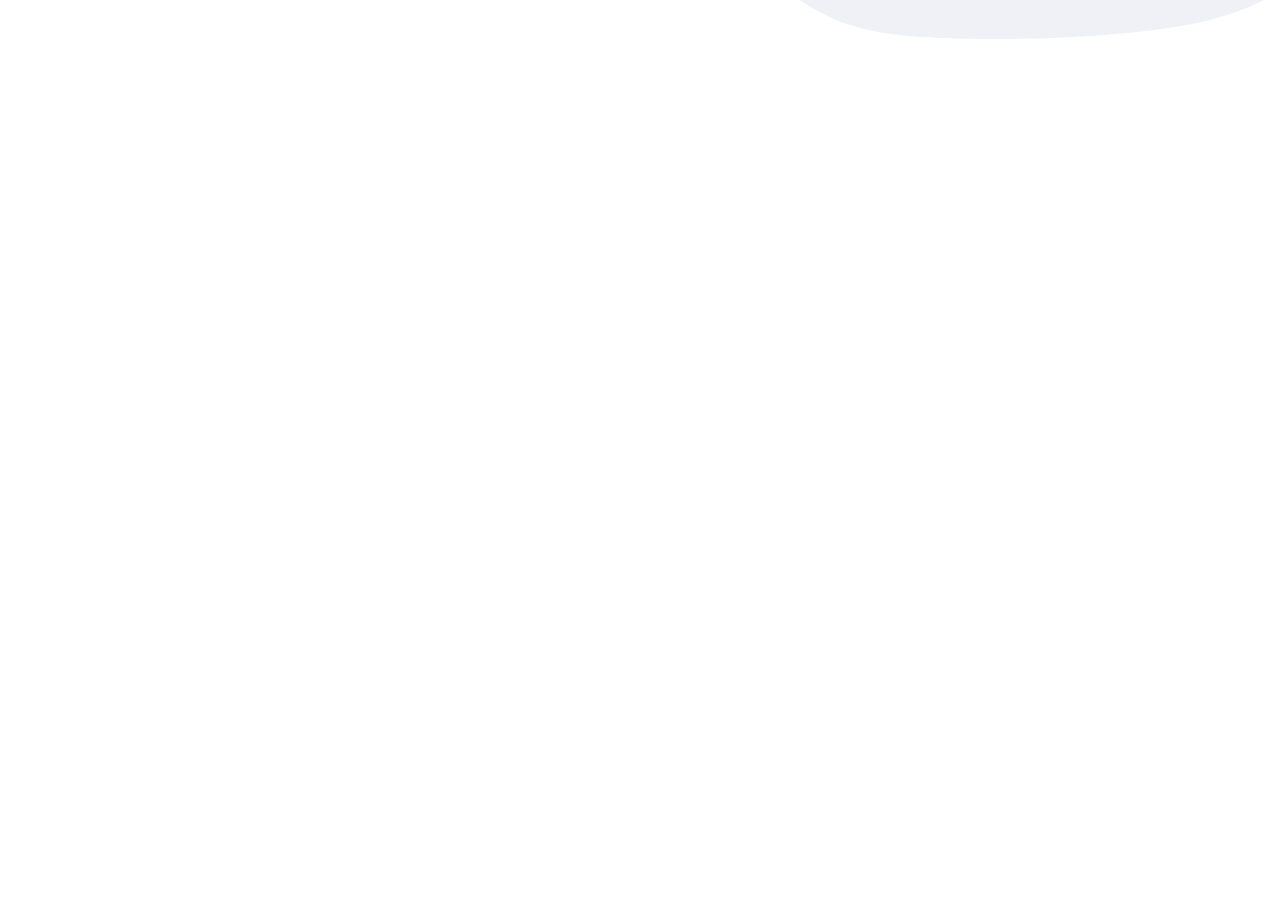
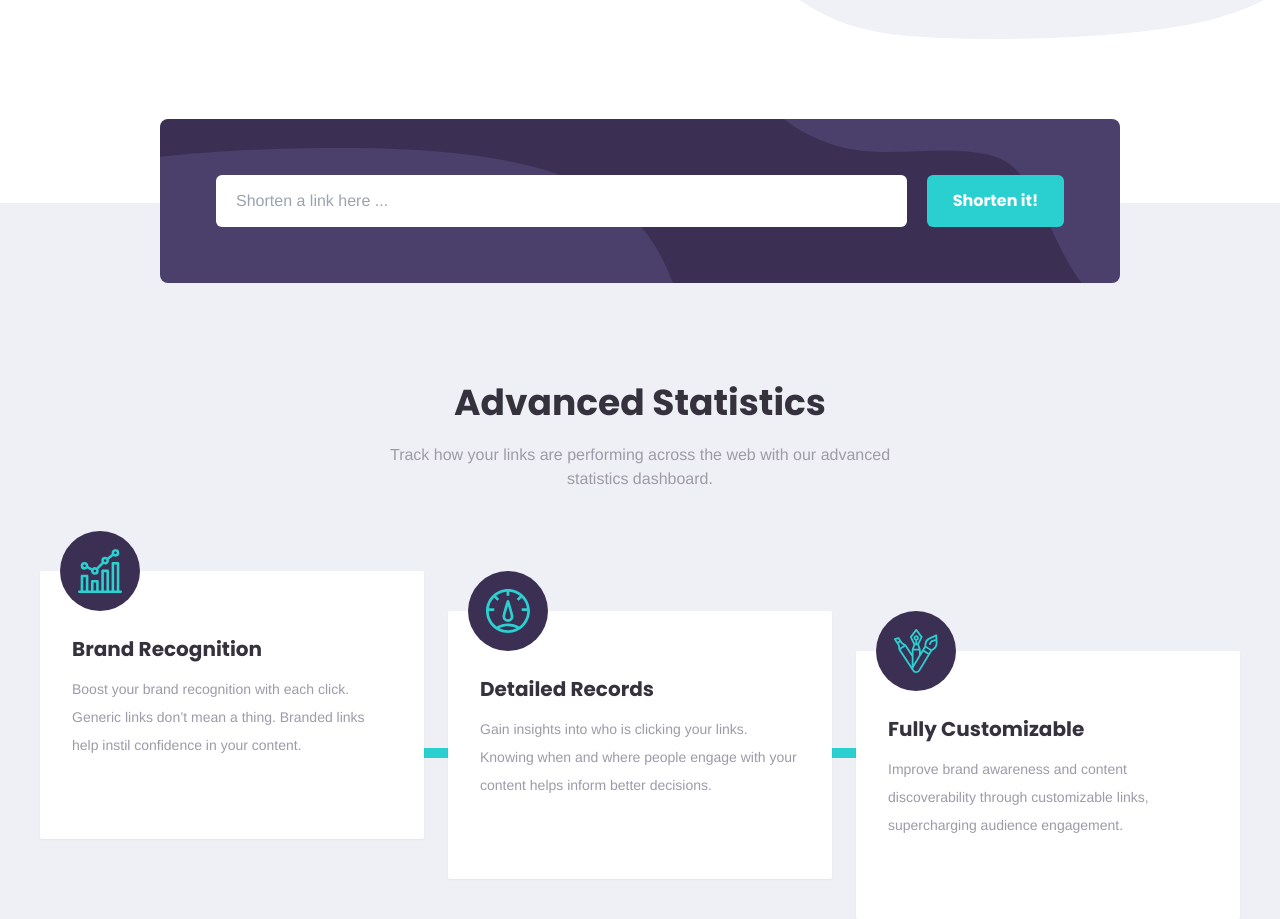
Before and after one commit to mmasoudih/link-shorter-challenge, a Vue app: page / in a window 1280 px wide. Shown: the part 532-1451 px from the top of the page. Before the commit the page ends 800 px from the top, so only its background shows below. Built offline with nearby package versions, Linux system fonts and the light colour scheme; a web font is replaced by a local one.

Commit message:
completed Advanced Statistics section

```diff
--- a/src/App.vue
+++ b/src/App.vue
@@ -1,22 +1,102 @@
 <template>
   <div class="h-screen">
     <Header />
+    <div class="container mx-auto">
+      <ShorterBox class="relative z-40 top-20" />
+    </div>
+    <div class="z-0 pt-40 text-center bg-neutral-light-gray">
+      <div class="w-5/12 mx-auto">
+        <h1 class="py-5 text-4xl font-bold text-neutral-dark-blue">
+          Advanced Statistics
+        </h1>
+        <p class="text-neutral-gray-violet">
+          Track how your links are performing across the web with our
+          advanced statistics dashboard.
+        </p>
+      </div>
+      <div class="container mx-auto">
+        <div class="relative grid grid-flow-row grid-cols-3 gap-6 px-10 py-20 line-background">
+          <StatisticsBox>
+            <template #icon>
+              <img
+                src="./assets/images/icon-brand-recognition.svg"
+                class="w-11 h-11"
+              >
+            </template>
+            <template #title>
+              Brand Recognition
+            </template>
+            <template #content>
+              Boost your brand recognition with each click. Generic links don’t
+              mean a thing. Branded links help instil confidence in your content.
+            </template>
+          </StatisticsBox>
+
+          <StatisticsBox class="mt-10">
+            <template #icon>
+              <img
+                src="./assets/images/icon-detailed-records.svg"
+                class="w-11 h-11"
+              >
+            </template>
+            <template #title>
+              Detailed Records
+            </template>
+            <template #content>
+              Gain insights into who is clicking your links. Knowing when and where
+              people engage with your content helps inform better decisions.
+            </template>
+          </StatisticsBox>
+
+          <StatisticsBox class="mt-20">
+            <template #icon>
+              <img
+                src="./assets/images/icon-fully-customizable.svg"
+                class="w-11 h-11"
+              >
+            </template>
+            <template #title>
+              Fully Customizable
+            </template>
+            <template #content>
+              Improve brand awareness and content discoverability through customizable
+              links, supercharging audience engagement.
+            </template>
+          </StatisticsBox>
+        </div>
+      </div>
+    </div>
   </div>
 </template>
 
 <script lang="ts">
 import { defineComponent } from 'vue'
 import Header from './components/Header.vue'
+import ShorterBox from './components/ShorterBox.vue'
+import StatisticsBox from './components/StatisticsBox.vue'
 
 export default defineComponent({
   name: 'App',
   components: {
-    Header
+    Header,
+    ShorterBox,
+    StatisticsBox
   }
 })
 </script>
 
-<style>
+<style scoped>
+.line-background::before{
+  content: '';
+  width: 50vw;
+  height: 10px;
+  background: #2acfcf;
+  z-index: 0;
+  position: absolute;
+  top: 60%;
+  left: 50%;
+  transform: translateX(-50%);
+}
 /* #app {
   font-family: Avenir, Helvetica, Arial, sans-serif;
   -webkit-font-smoothing: antialiased;
--- a/src/components/Header.vue
+++ b/src/components/Header.vue
@@ -10,38 +10,41 @@
         </a>
         <a
           href="#"
-          class="py-3 pl-3 px-3"
+          class="px-3 py-3 pl-3"
         > Features</a>
         <a
           href="#"
-          class="py-3 px-3"
+          class="px-3 py-3"
         > Pricing</a>
         <a
           href="#"
-          class="py-3 px-3"
+          class="px-3 py-3"
         > Resources</a>
       </div>
       <div>
         <a
           href="#"
-          class="py-3 pl-3 px-3"
+          class="px-3 py-3 pl-3"
         > Login</a>
         <a
           href="#"
-          class="py-3 pl-3 px-3"
+          class="px-3 py-3 pl-3 btn"
         > Sign Up</a>
       </div>
     </nav>
-    <div class="flex justify-between overflow-hidden items-center">
+    <div class="flex items-center justify-between overflow-hidden">
       <div>
-        <p class="text-7xl font-bold text-neutral-dark-blue line-height-1-2">
+        <p class="font-bold text-7xl text-neutral-dark-blue line-height-1-2">
           More than just shorter links
         </p>
         <p class="text-neutral-gray">
           Build your brand’s recognition and get detailed insights
           on how your links are performing.
         </p>
-        <a href="">Get Started</a>
+        <a
+          href=""
+          class="mt-5 btn"
+        >Get Started</a>
       </div>
       <img
         src="../assets/images/illustration-working.svg"
@@ -69,4 +72,7 @@ div > a{
 .line-height-1-2{
   line-height: 1.2em
 }
+.btn{
+  @apply py-2 px-6 bg-primary-cyan text-white font-bold rounded-3xl;
+}
 </style>
--- /dev/null
+++ b/src/components/ShorterBox.vue
@@ -0,0 +1,26 @@
+<template>
+  <div class="flex justify-around w-9/12 mx-auto rounded-lg bg-shorten py-14 bg-primary-dark-violet">
+    <input
+      type="text"
+      placeholder="Shorten a link here ..."
+      class="w-10/12 ml-14 py-3.5 px-5 mr-5 rounded-md"
+    >
+    <button class="w-2/12 font-bold text-white rounded-md bg-primary-cyan mr-14">
+      Shorten it!
+    </button>
+  </div>
+</template>
+
+<script lang="ts">
+import { defineComponent } from 'vue'
+export default defineComponent({
+
+})
+</script>
+
+<style scoped>
+.bg-shorten{
+    background-image: url("../assets/images/bg-shorten-desktop.svg");
+    background-position: -60px 0;
+}
+</style>
--- /dev/null
+++ b/src/components/StatisticsBox.vue
@@ -0,0 +1,27 @@
+<template>
+  <div class="relative min-h-full pt-16 bg-white rounded-sm shadow-sm">
+    <div class="absolute flex items-center justify-center w-20 h-20 rounded-full bg-primary-dark-violet -top-10 left-5">
+      <slot name="icon" />
+    </div>
+    <div class="px-8 text-left">
+      <h1 class="pb-3 text-xl font-bold text-neutral-dark-blue">
+        <slot name="title" />
+      </h1>
+      <p class="text-sm leading-7 text-neutral-gray-violet">
+        <slot name="content" />
+      </p>
+    </div>
+  </div>
+</template>
+
+<script>
+import { defineComponent } from 'vue'
+
+export default defineComponent({
+
+})
+</script>
+
+<style>
+
+</style>
--- a/tailwind.config.js
+++ b/tailwind.config.js
@@ -13,7 +13,8 @@ module.exports = {
         'neutral-gray': 'hsl(0, 0%, 75%)',
         'neutral-gray-violet': 'hsl(257, 7%, 63%)',
         'neutral-dark-blue': 'hsl(255, 11%, 22%)',
-        'neutral-dark-violet': 'hsl(260, 8%, 14%)'
+        'neutral-dark-violet': 'hsl(260, 8%, 14%)',
+        'neutral-light-gray': 'hsl(230, 25%, 95%)'
       }
     },
   },
```
